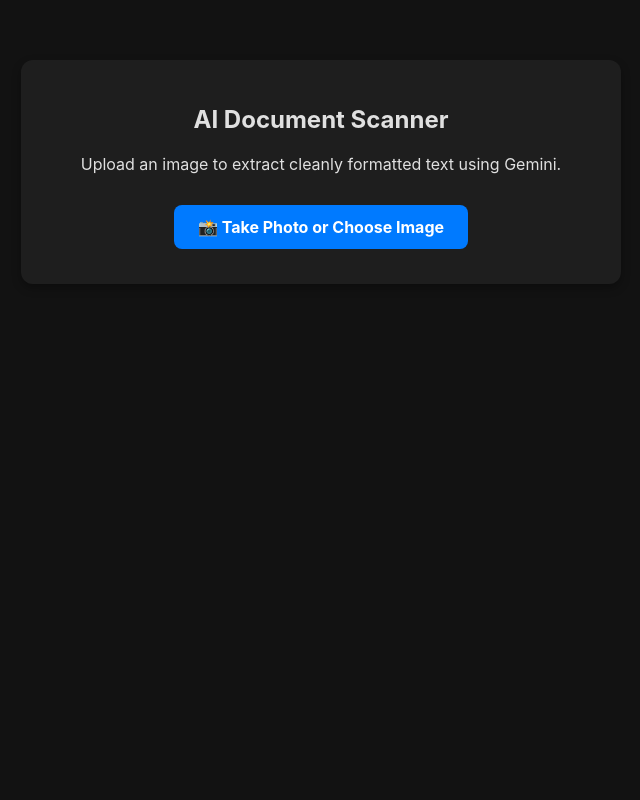
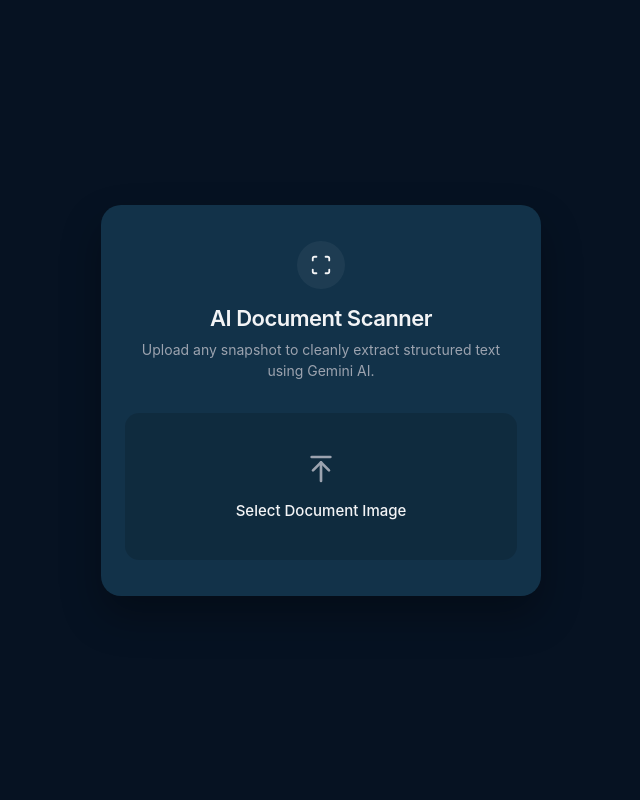
Before and after one commit to shayan-notfound/ai-assisted-document-scanner, a Flask app: page / in a window 1280 px wide. Shown: the whole page, without its empty margins (319-959 px from the left). Run offline with Flask 3, Linux system fonts and the light colour scheme; some libraries are stand-ins or nearby versions.

Commit message:
Refactor index.html for improved layout and icons
Refactor HTML structure and styles for AI Document Scanner. Added Lucide icons and improved layout with CSS variables.

```diff
--- a/templates/index.html
+++ b/templates/index.html
@@ -4,71 +4,279 @@
     <meta charset="UTF-8">
     <meta name="viewport" content="width=device-width, initial-scale=1.0">
     <title>AI Document Scanner</title>
+    <script src="https://cdn.jsdelivr.net/npm/lucide@0.344.0/dist/umd/lucide.min.js"></script>
     <style>
-        body { font-family: -apple-system, BlinkMacSystemFont, "Segoe UI", Roboto, sans-serif; background-color: #121212; color: #e0e0e0; max-width: 600px; margin: 40px auto; padding: 20px; }
-        .card { background: #1e1e1e; padding: 25px; border-radius: 12px; box-shadow: 0 4px 10px rgba(0,0,0,0.3); text-align: center; }
-        input[type="file"] { display: none; }
-        .custom-file-upload { background: #007aff; color: white; padding: 12px 24px; border-radius: 8px; display: inline-block; cursor: pointer; margin-top: 15px; font-weight: bold; }
-        button { background: #34c759; color: white; border: none; padding: 12px 24px; border-radius: 8px; font-weight: bold; cursor: pointer; margin-top: 20px; width: 100%; display: none; }
-        #result { background: #2a2a2a; padding: 15px; border-radius: 8px; margin-top: 25px; text-align: left; white-space: pre-wrap; display: none; border-left: 4px solid #007aff; }
-        .loading { display: none; color: #ff9500; margin-top: 15px; font-weight: bold; }
+        :root {
+            --bg-color: #061222;        /* Deepest navy */
+            --card-bg: #123249;         /* Rich dark blue */
+            --accent-btn: #2d5b75;      /* Slate steel blue */
+            --accent-hover: #447794;    /* Lightest slate blue */
+            --text-main: #f3f4f6;
+            --text-muted: #9ca3af;
+        }
+
+        * {
+            box-sizing: border-box;
+            margin: 0;
+            padding: 0;
+            font-family: -apple-system, BlinkMacSystemFont, "Segoe UI", Roboto, Helvetica, Arial, sans-serif;
+            -webkit-tap-highlight-color: transparent;
+        }
+
+        body {
+            background-color: var(--bg-color);
+            color: var(--text-main);
+            min-height: 100vh;
+            display: flex;
+            justify-content: center;
+            align-items: center;
+            padding: 20px;
+        }
+
+        .container {
+            width: 100%;
+            max-width: 440px;
+            background: var(--card-bg);
+            border-radius: 20px;
+            padding: 36px 24px;
+            box-shadow: 0 20px 40px rgba(0, 0, 0, 0.3);
+            text-align: center;
+        }
+
+        .header {
+            margin-bottom: 32px;
+        }
+
+        .icon-wrapper {
+            width: 48px;
+            height: 48px;
+            background: rgba(255, 255, 255, 0.05);
+            border-radius: 50%;
+            display: flex;
+            align-items: center;
+            justify-content: center;
+            margin: 0 auto 16px;
+            color: var(--text-main);
+        }
+
+        h1 {
+            font-size: 22px;
+            font-weight: 600;
+            letter-spacing: -0.5px;
+            margin-bottom: 8px;
+        }
+
+        p.subtitle {
+            font-size: 14px;
+            color: var(--text-muted);
+            line-height: 1.5;
+            padding: 0 10px;
+        }
+
+        .upload-area {
+            border-radius: 14px;
+            padding: 40px 16px;
+            cursor: pointer;
+            transition: background 0.2s ease;
+            background: rgba(0, 0, 0, 0.15);
+            position: relative;
+            overflow: hidden;
+        }
+
+        .upload-area:active {
+            background: rgba(0, 0, 0, 0.25);
+        }
+
+        .upload-icon {
+            color: var(--text-muted);
+            margin-bottom: 12px;
+        }
+
+        .upload-text {
+            font-size: 15px;
+            font-weight: 500;
+            color: var(--text-main);
+        }
+
+        #file-input {
+            display: none;
+        }
+
+        .preview-container {
+            display: none;
+            margin-top: 12px;
+        }
+
+        .preview-image {
+            width: 100%;
+            max-height: 220px;
+            object-fit: cover;
+            border-radius: 10px;
+        }
+
+        .scan-btn {
+            display: none;
+            width: 100%;
+            background: var(--accent-btn);
+            color: white;
+            border: none;
+            padding: 14px;
+            border-radius: 12px;
+            font-size: 15px;
+            font-weight: 600;
+            margin-top: 20px;
+            cursor: pointer;
+            transition: background 0.2s;
+        }
+
+        .scan-btn:active {
+            background: var(--accent-hover);
+        }
+
+        .result-card {
+            display: none;
+            margin-top: 28px;
+            text-align: left;
+            background: rgba(0, 0, 0, 0.15);
+            border-radius: 12px;
+            padding: 18px;
+        }
+
+        .result-header {
+            display: flex;
+            justify-content: space-between;
+            align-items: center;
+            margin-bottom: 12px;
+            font-size: 12px;
+            text-transform: uppercase;
+            letter-spacing: 0.5px;
+            color: var(--text-muted);
+        }
+
+        .copy-btn {
+            background: none;
+            border: none;
+            color: var(--text-main);
+            opacity: 0.8;
+            cursor: pointer;
+            display: flex;
+            align-items: center;
+            gap: 4px;
+            font-size: 12px;
+        }
+
+        .copy-btn:active {
+            opacity: 1;
+        }
+
+        .result-text {
+            font-size: 14px;
+            line-height: 1.6;
+            white-space: pre-wrap;
+            color: #e5e7eb;
+            max-height: 250px;
+            overflow-y: auto;
+        }
+
+        /* Minimalist Subtle Pulse Loading */
+        .scanning::after {
+            content: '';
+            position: absolute;
+            top: 0;
+            left: 0;
+            width: 100%;
+            height: 100%;
+            background: var(--accent-btn);
+            opacity: 0.15;
+            animation: pulse 1.5s ease-in-out infinite alternate;
+        }
+
+        @keyframes pulse {
+            0% { opacity: 0.05; }
+            100% { opacity: 0.25; }
+        }
     </style>
 </head>
 <body>
 
-<div class="card">
-    <h2>AI Document Scanner</h2>
-    <p>Upload an image to extract cleanly formatted text using Gemini.</p>
+<div class="container">
+    <div class="header">
+        <div class="icon-wrapper">
+            <i data-lucide="scan" style="width: 22px; height: 22px;"></i>
+        </div>
+        <h1>AI Document Scanner</h1>
+        <p class="subtitle">Upload any snapshot to cleanly extract structured text using Gemini AI.</p>
+    </div>
 
-    <label for="file-upload" class="custom-file-upload">📸 Take Photo or Choose Image</label>
-    <input id="file-upload" type="file" accept="image/*" onchange="showSubmit()"/>
+    <form id="upload-form" action="/scan" method="POST" enctype="multipart/form-data">
+        <div class="upload-area" id="drop-zone" onclick="document.getElementById('file-input').click()">
+            <div class="upload-content">
+                <i data-lucide="arrow-up-to-line" class="upload-icon" style="width: 32px; height: 32px;"></i>
+                <div class="upload-text">Select Document Image</div>
+            </div>
+            <input type="file" id="file-input" name="document" accept="image/*" onchange="previewFile()">
+            <div class="preview-container" id="preview-box">
+                <img id="image-preview" class="preview-image" src="" alt="Preview">
+            </div>
+        </div>
 
-    <div id="file-name" style="margin-top: 10px; font-size: 0.9em; color: #aaa;"></div>
+        <button type="submit" class="scan-btn" id="submit-btn">Scan Document</button>
+    </form>
 
-    <button id="upload-btn" onclick="uploadImage()">Scan Document</button>
-    <div id="loading-text" class="loading">⏳ Processing with AI... Please wait.</div>
+    {% if text_result %}
+    <div class="result-card" style="display: block;">
+        <div class="result-header">
+            <span>Extracted Result</span>
+            <button class="copy-btn" onclick="copyText()">
+                <i data-lucide="copy" style="width: 14px; height: 14px;"></i> Copy
+            </button>
+        </div>
+        <div class="result-text" id="extracted-text">{{ text_result }}</div>
+    </div>
+    {% endif %}
 </div>
 
-<div id="result"></div>
+<script>
+    lucide.createIcons();
 
-<script>
-function showSubmit() {
-    const input = document.getElementById('file-upload');
-    if(input.files.length > 0) {
-        document.getElementById('file-name').innerText = input.files[0].name;
-        document.getElementById('upload-btn').style.display = 'block';
+    function previewFile() {
+        const file = document.getElementById('file-input').files[0];
+        const previewBox = document.getElementById('preview-box');
+        const previewImg = document.getElementById('image-preview');
+        const submitBtn = document.getElementById('submit-btn');
+        const uploadContent = document.querySelector('.upload-content');
+
+        if (file) {
+            const reader = new FileReader();
+            reader.onload = function(e) {
+                previewImg.src = e.target.result;
+                previewBox.style.display = 'block';
+                uploadContent.style.display = 'none';
+                submitBtn.style.display = 'block';
+            }
+            reader.readAsDataURL(file);
+        }
     }
-}
 
-async function uploadImage() {
-    const input = document.getElementById('file-upload');
-    if (input.files.length === 0) return;
+    document.getElementById('upload-form').addEventListener('submit', function() {
+        const previewBox = document.getElementById('preview-box');
+        previewBox.classList.add('scanning');
+        const btn = document.getElementById('submit-btn');
+        btn.innerText = "Analyzing text...";
+        btn.style.opacity = "0.6";
+    });
 
-    const formData = new FormData();
-    formData.append('image', input.files[0]);
-
-    document.getElementById('upload-btn').style.display = 'none';
-    document.getElementById('loading-text').style.display = 'block';
-    document.getElementById('result').style.display = 'none';
-
-    try {
-        const response = await fetch('/scan', { method: 'POST', body: formData });
-        const data = await response.json();
-
-        document.getElementById('loading-text').style.display = 'none';
-        const resultDiv = document.getElementById('result');
-        resultDiv.style.display = 'block';
-
-        if (data.text) {
-            resultDiv.innerText = data.text;
-        } else {
-            resultDiv.innerText = "Error: " + (data.error || "Failed to scan image.");
-        }
-    } catch (err) {
-        document.getElementById('loading-text').style.display = 'none';
-        alert("An error occurred connecting to the server.");
+    function copyText() {
+        const text = document.getElementById('extracted-text').innerText;
+        navigator.clipboard.writeText(text).then(() => {
+            const copyBtn = document.querySelector('.copy-btn');
+            copyBtn.innerHTML = '<i data-lucide="check" style="width: 14px; height: 14px;"></i> Copied';
+            setTimeout(() => {
+                copyBtn.innerHTML = '<i data-lucide="copy" style="width: 14px; height: 14px;"></i> Copy';
+                lucide.createIcons();
+            }, 2000);
+        });
     }
-}
 </script>
 
 </body>
```
